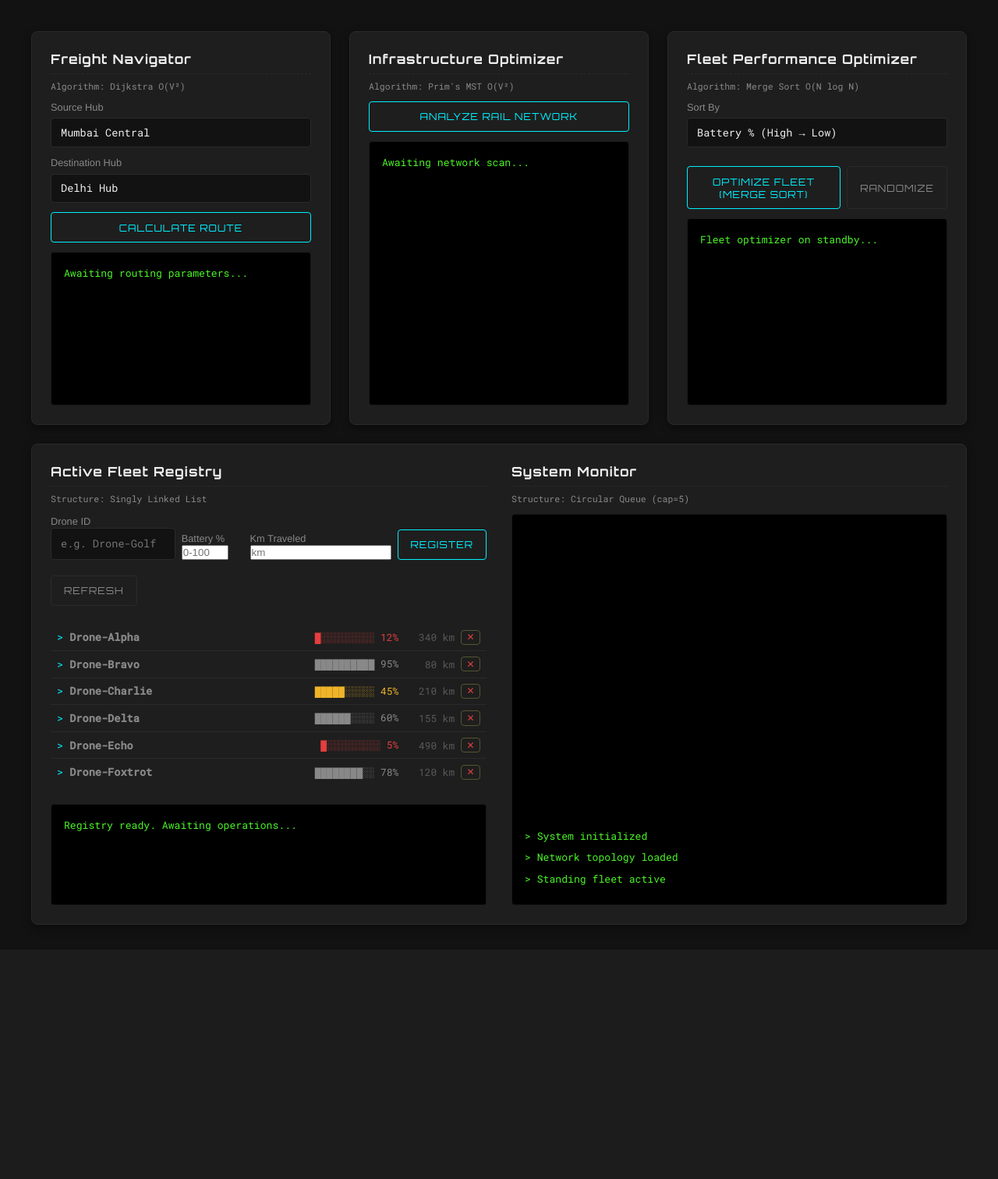
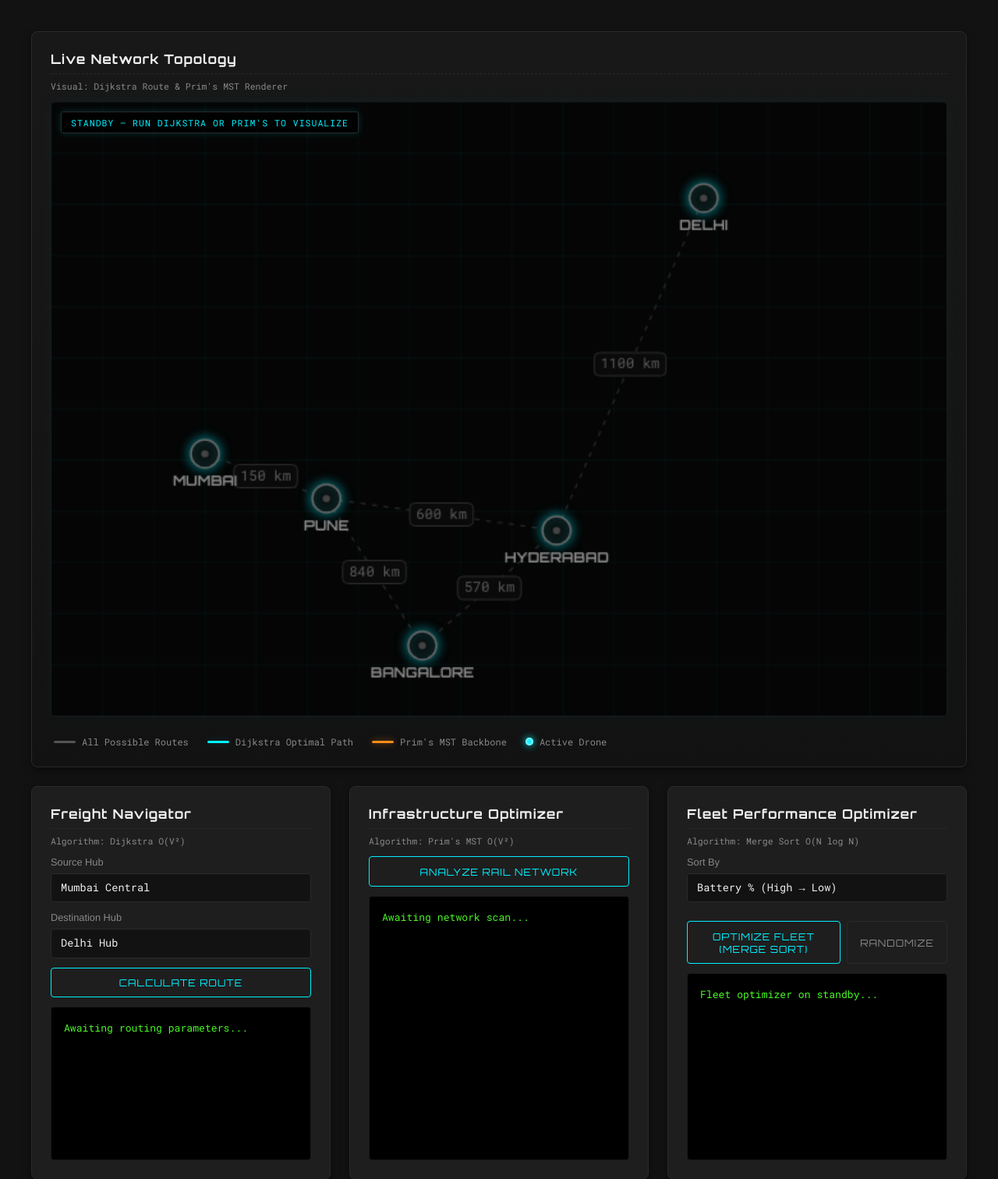
Before and after one commit to aadit19R/DAA-project, a Flask app: page / in a window 1280 px wide. Shown: the part 131-1643 px from the top of the page at 78% size. Before the commit the page ends 1324 px from the top, so only its background shows below. Run offline with Flask 3, Linux system fonts and the light colour scheme.

Commit message:
added map

```diff
--- a/MetroGrid_Project/backend/algorithms.py
+++ b/MetroGrid_Project/backend/algorithms.py
@@ -148,6 +148,9 @@ def optimize_infrastructure():
 
         if u_node != -1 and v_node != -1:
             visited[v_node] = True
+            # Edges are appended in the exact order Prim's selects them,
+            # so mst_edges[0] is step 1, mst_edges[1] is step 2, etc.
+            # The frontend relies on this chronological ordering for animation.
             mst_edges.append((hub_names[u_node], hub_names[v_node], min_weight))
             total_cost  += min_weight
             edges_added += 1
--- a/MetroGrid_Project/frontend/static/css/style.css
+++ b/MetroGrid_Project/frontend/static/css/style.css
@@ -245,3 +245,106 @@ select:focus, input:focus {
     content: "> ";
     color:   var(--cyan);
 }
+
+/* =============================================================================
+   Dynamic Network Map — Canvas Visualization Panel
+   ============================================================================= */
+
+#panel-map {
+    /* Map panel gets extra visual prominence as the focal point */
+    background: linear-gradient(180deg, #181818 0%, #121212 100%);
+}
+
+.map-container {
+    position:        relative;
+    width:           100%;
+    background:      #050505;
+    border:          1px solid #1a1a1a;
+    border-radius:   6px;
+    overflow:        hidden;
+    box-shadow:      inset 0 0 25px rgba(0, 0, 0, 0.95),
+                     0 0 20px rgba(0, 240, 255, 0.04);
+}
+
+#network-map {
+    display:      block;
+    width:        100%;
+    height:       auto;
+    aspect-ratio: 700 / 480;
+}
+
+.map-status {
+    position:      absolute;
+    top:           0.75rem;
+    left:          0.75rem;
+    padding:       0.35rem 0.75rem;
+    background:    rgba(0, 0, 0, 0.75);
+    border:        1px solid var(--card-border);
+    border-radius: 3px;
+    color:         var(--cyan);
+    font-family:   var(--font-mono);
+    font-size:     0.72rem;
+    letter-spacing: 1px;
+    text-transform: uppercase;
+    box-shadow:    0 0 10px var(--cyan-glow);
+    pointer-events: none;
+    transition:    color 0.3s, box-shadow 0.3s, border-color 0.3s;
+}
+
+.map-status.mode-dijkstra {
+    color:        var(--cyan);
+    border-color: var(--cyan);
+    box-shadow:   0 0 12px var(--cyan-glow);
+}
+
+.map-status.mode-prim {
+    color:        #ff8c1a;
+    border-color: #ff8c1a;
+    box-shadow:   0 0 12px rgba(255, 140, 26, 0.3);
+}
+
+.map-legend {
+    display:       flex;
+    flex-wrap:     wrap;
+    gap:           1.5rem;
+    padding:       0.5rem 0.25rem 0 0.25rem;
+    font-family:   var(--font-mono);
+    font-size:     0.75rem;
+    color:         var(--text-muted);
+    margin-top:    0.25rem;
+}
+
+.legend-item {
+    display:     flex;
+    align-items: center;
+    gap:         0.5rem;
+}
+
+.legend-line {
+    display:       inline-block;
+    width:         1.75rem;
+    height:        3px;
+    border-radius: 2px;
+}
+
+.legend-line.base   { background: #555; }
+.legend-line.cyan   {
+    background: var(--cyan);
+    box-shadow: 0 0 8px var(--cyan-glow);
+}
+.legend-line.orange {
+    background: #ff8c1a;
+    box-shadow: 0 0 8px rgba(255, 140, 26, 0.5);
+}
+
+.legend-dot {
+    display:       inline-block;
+    width:         10px;
+    height:        10px;
+    border-radius: 50%;
+}
+
+.legend-dot.cyan {
+    background: var(--cyan);
+    box-shadow: 0 0 10px var(--cyan), 0 0 4px #fff inset;
+}
--- /dev/null
+++ b/MetroGrid_Project/frontend/static/js/map.js
@@ -0,0 +1,471 @@
+/**
+ * map.js — MetroGrid Dynamic Network Map
+ *
+ * A pure-visualization layer. Renders the 5-hub Indian supply network on an
+ * HTML5 Canvas and reacts to backend algorithm results via updateMap().
+ *
+ *   updateMap('dijkstra', { route: [...], cost })     — Cyan path + drone
+ *   updateMap('prim',     { edges: [[a,b,c],...] })   — Orange MST backbone
+ *   updateMap('reset')                                 — Clear all highlights
+ *
+ * No fetch() calls. No backend coupling — just takes the data the backend
+ * already returns and redraws the canvas.
+ */
+
+'use strict';
+
+// ---------------------------------------------------------------------------
+// STATIC CONFIG — Node positions + adjacency edges (must mirror backend)
+// ---------------------------------------------------------------------------
+const MAP_CONFIG = {
+    canvasId: 'network-map',
+
+    // Internal design resolution. CSS scales the canvas responsively but
+    // all drawing coordinates are in this fixed 700x480 space.
+    width:  700,
+    height: 480,
+
+    // Hardcoded (x, y) positions loosely based on real Indian geography:
+    //   Delhi (north), Mumbai (west), Pune (near Mumbai), Hyderabad (central),
+    //   Bangalore (south).
+    nodes: {
+        'Mumbai Central': { x: 120, y: 275, label: 'MUMBAI'    },
+        'Pune Outpost':   { x: 215, y: 310, label: 'PUNE'      },
+        'Bangalore Apex': { x: 290, y: 425, label: 'BANGALORE' },
+        'Hyderabad Core': { x: 395, y: 335, label: 'HYDERABAD' },
+        'Delhi Hub':      { x: 510, y: 75,  label: 'DELHI'     },
+    },
+
+    // All possible edges from the backend adjacency matrix (config.py).
+    // Stored as [from, to, cost_km]. These are the faint gray background lines.
+    edges: [
+        ['Mumbai Central', 'Pune Outpost',     150],
+        ['Pune Outpost',   'Hyderabad Core',   600],
+        ['Pune Outpost',   'Bangalore Apex',   840],
+        ['Hyderabad Core', 'Bangalore Apex',   570],
+        ['Hyderabad Core', 'Delhi Hub',       1100],
+    ],
+
+    colors: {
+        bg:          '#050505',
+        gridLine:    'rgba(0, 240, 255, 0.04)',
+
+        baseEdge:    'rgba(150, 150, 150, 0.22)',
+        baseLabel:   '#5a5a5a',
+
+        cyan:        '#00f0ff',
+        cyanGlow:    'rgba(0, 240, 255, 0.55)',
+
+        orange:      '#ff8c1a',
+        orangeGlow:  'rgba(255, 140, 26, 0.55)',
+
+        nodeFill:    '#0a0a0a',
+        nodeStroke:  '#00f0ff',
+        nodeLabel:   '#f0f0f0',
+
+        droneCore:   '#ffffff',
+    },
+};
+
+// ---------------------------------------------------------------------------
+// MUTABLE STATE — Updated by updateMap(); consumed by draw loop
+// ---------------------------------------------------------------------------
+const mapState = {
+    type:        null,  // 'dijkstra' | 'prim' | null
+    pathNodes:   [],    // Ordered hub names for Dijkstra path
+    mstEdges:    [],    // [[from, to, cost, step], ...] — grows as animation plays
+    droneT:      0,     // Progress [0..1] of drone along full path
+    pulsePhase:  0,     // Shared animation phase for pulses/glows
+    mstTimeouts: [],    // IDs of pending setTimeout calls for MST animation
+};
+
+let mapAnimHandle = null;
+
+// ---------------------------------------------------------------------------
+// INIT — Called on DOM ready; sets canvas size and kicks off animation loop
+// ---------------------------------------------------------------------------
+function initMap() {
+    const canvas = document.getElementById(MAP_CONFIG.canvasId);
+    if (!canvas) return;
+
+    canvas.width  = MAP_CONFIG.width;
+    canvas.height = MAP_CONFIG.height;
+
+    startMapAnimation();
+}
+
+function startMapAnimation() {
+    if (mapAnimHandle) cancelAnimationFrame(mapAnimHandle);
+    let last = performance.now();
+
+    const tick = (now) => {
+        const dt = Math.min((now - last) / 1000, 0.1);
+        last = now;
+
+        mapState.pulsePhase += dt * 2.2;
+
+        // Advance drone only while a Dijkstra path is active
+        if (mapState.type === 'dijkstra' && mapState.pathNodes.length > 1) {
+            const segCount = mapState.pathNodes.length - 1;
+            // Drone traverses one segment every ~1.4 seconds, then loops
+            mapState.droneT += dt / (segCount * 1.4);
+            if (mapState.droneT > 1) mapState.droneT = 0;
+        }
+
+        drawMap();
+        mapAnimHandle = requestAnimationFrame(tick);
+    };
+
+    mapAnimHandle = requestAnimationFrame(tick);
+}
+
+// ---------------------------------------------------------------------------
+// UTILITY — Produce a canonical key for an undirected edge
+// ---------------------------------------------------------------------------
+function _edgeKey(a, b) {
+    return [a, b].sort().join('|');
+}
+
+function _findEdge(a, b) {
+    const target = _edgeKey(a, b);
+    return MAP_CONFIG.edges.find(e => _edgeKey(e[0], e[1]) === target);
+}
+
+// ---------------------------------------------------------------------------
+// MAIN DRAW — Called every frame by the animation loop
+// ---------------------------------------------------------------------------
+function drawMap() {
+    const canvas = document.getElementById(MAP_CONFIG.canvasId);
+    if (!canvas) return;
+    const ctx = canvas.getContext('2d');
+    const { width: W, height: H } = canvas;
+
+    // 1. Background + grid
+    ctx.fillStyle = MAP_CONFIG.colors.bg;
+    ctx.fillRect(0, 0, W, H);
+    _drawGrid(ctx, W, H);
+
+    // 2. Compute which edges are highlighted (to dim them in the base pass)
+    const highlightKeys = new Set();
+    if (mapState.type === 'dijkstra') {
+        for (let i = 0; i < mapState.pathNodes.length - 1; i++) {
+            highlightKeys.add(_edgeKey(mapState.pathNodes[i], mapState.pathNodes[i + 1]));
+        }
+    } else if (mapState.type === 'prim') {
+        // mstEdges grows one entry per animation step: [from, to, cost, step]
+        mapState.mstEdges.forEach(([a, b]) => highlightKeys.add(_edgeKey(a, b)));
+    }
+
+    // 3. Draw all base (faint gray) edges — skip ones that will be highlighted
+    MAP_CONFIG.edges.forEach(([a, b, cost]) => {
+        if (!highlightKeys.has(_edgeKey(a, b))) {
+            _drawEdge(ctx, a, b, cost, 'base');
+        }
+    });
+
+    // 4. Draw highlighted edges on top
+    if (mapState.type === 'dijkstra') {
+        for (let i = 0; i < mapState.pathNodes.length - 1; i++) {
+            const a = mapState.pathNodes[i];
+            const b = mapState.pathNodes[i + 1];
+            const edge = _findEdge(a, b);
+            _drawEdge(ctx, a, b, edge ? edge[2] : '', 'cyan');
+        }
+    } else if (mapState.type === 'prim') {
+        // Each entry: [from, to, cost, step].  Label format: "[N] cost km"
+        mapState.mstEdges.forEach(([a, b, cost, step]) => {
+            const label = `[${step}] ${cost} km`;
+            _drawEdge(ctx, a, b, label, 'orange');
+        });
+    }
+
+    // 5. Nodes go on top of edges
+    Object.entries(MAP_CONFIG.nodes).forEach(([name, pos]) => {
+        const isOnPath =
+            (mapState.type === 'dijkstra' && mapState.pathNodes.includes(name)) ||
+            (mapState.type === 'prim' && mapState.mstEdges.some(([a, b]) => a === name || b === name));
+        _drawNode(ctx, name, pos, isOnPath);
+    });
+
+    // 6. Drone moves only on Dijkstra path
+    if (mapState.type === 'dijkstra' && mapState.pathNodes.length > 1) {
+        _drawDrone(ctx);
+    }
+}
+
+// ---------------------------------------------------------------------------
+// DRAW HELPERS
+// ---------------------------------------------------------------------------
+
+function _drawGrid(ctx, W, H) {
+    ctx.save();
+    ctx.strokeStyle = MAP_CONFIG.colors.gridLine;
+    ctx.lineWidth = 1;
+    for (let x = 0; x <= W; x += 40) {
+        ctx.beginPath(); ctx.moveTo(x, 0); ctx.lineTo(x, H); ctx.stroke();
+    }
+    for (let y = 0; y <= H; y += 40) {
+        ctx.beginPath(); ctx.moveTo(0, y); ctx.lineTo(W, y); ctx.stroke();
+    }
+    ctx.restore();
+}
+
+function _drawEdge(ctx, aName, bName, cost, style) {
+    const p1 = MAP_CONFIG.nodes[aName];
+    const p2 = MAP_CONFIG.nodes[bName];
+    if (!p1 || !p2) return;
+
+    ctx.save();
+
+    // Stroke style per mode
+    if (style === 'cyan') {
+        ctx.strokeStyle = MAP_CONFIG.colors.cyan;
+        ctx.lineWidth   = 4;
+        ctx.shadowColor = MAP_CONFIG.colors.cyanGlow;
+        ctx.shadowBlur  = 14;
+        ctx.lineCap     = 'round';
+    } else if (style === 'orange') {
+        ctx.strokeStyle = MAP_CONFIG.colors.orange;
+        ctx.lineWidth   = 4;
+        ctx.shadowColor = MAP_CONFIG.colors.orangeGlow;
+        ctx.shadowBlur  = 14;
+        ctx.lineCap     = 'round';
+    } else {
+        ctx.strokeStyle = MAP_CONFIG.colors.baseEdge;
+        ctx.lineWidth   = 1.3;
+        ctx.setLineDash([4, 5]);
+    }
+
+    ctx.beginPath();
+    ctx.moveTo(p1.x, p1.y);
+    ctx.lineTo(p2.x, p2.y);
+    ctx.stroke();
+    ctx.restore();
+
+    // Edge weight label (pill in the middle)
+    if (cost !== undefined && cost !== '') {
+        const mx = (p1.x + p2.x) / 2;
+        const my = (p1.y + p2.y) / 2;
+
+        ctx.save();
+        ctx.font         = '11px "Roboto Mono", monospace';
+        ctx.textAlign    = 'center';
+        ctx.textBaseline = 'middle';
+
+        // Accept either a pre-formatted string (e.g. "[1] 150 km") or a raw number
+        const label = typeof cost === 'string' ? cost : `${cost} km`;
+        const w = ctx.measureText(label).width + 10;
+
+        // Background pill
+        ctx.fillStyle = '#0a0a0a';
+        ctx.strokeStyle =
+            style === 'cyan'   ? MAP_CONFIG.colors.cyan   :
+            style === 'orange' ? MAP_CONFIG.colors.orange :
+                                 '#2a2a2a';
+        ctx.lineWidth = 1;
+        _roundedRect(ctx, mx - w / 2, my - 9, w, 18, 4);
+        ctx.fill();
+        ctx.stroke();
+
+        // Label text
+        ctx.fillStyle =
+            style === 'cyan'   ? MAP_CONFIG.colors.cyan    :
+            style === 'orange' ? MAP_CONFIG.colors.orange  :
+                                 MAP_CONFIG.colors.baseLabel;
+        ctx.fillText(label, mx, my);
+        ctx.restore();
+    }
+}
+
+function _roundedRect(ctx, x, y, w, h, r) {
+    ctx.beginPath();
+    ctx.moveTo(x + r, y);
+    ctx.lineTo(x + w - r, y);
+    ctx.quadraticCurveTo(x + w, y, x + w, y + r);
+    ctx.lineTo(x + w, y + h - r);
+    ctx.quadraticCurveTo(x + w, y + h, x + w - r, y + h);
+    ctx.lineTo(x + r, y + h);
+    ctx.quadraticCurveTo(x, y + h, x, y + h - r);
+    ctx.lineTo(x, y + r);
+    ctx.quadraticCurveTo(x, y, x + r, y);
+    ctx.closePath();
+}
+
+function _drawNode(ctx, name, pos, isActive) {
+    const pulse = 1 + Math.sin(mapState.pulsePhase) * 0.15;
+    const ringColor =
+        mapState.type === 'prim' && isActive
+            ? MAP_CONFIG.colors.orange
+            : MAP_CONFIG.colors.cyan;
+    const glowColor =
+        mapState.type === 'prim' && isActive
+            ? MAP_CONFIG.colors.orangeGlow
+            : MAP_CONFIG.colors.cyanGlow;
+
+    // Outer ring
+    ctx.save();
+    ctx.shadowColor = glowColor;
+    ctx.shadowBlur  = isActive ? 18 : 10;
+    ctx.fillStyle   = MAP_CONFIG.colors.nodeFill;
+    ctx.strokeStyle = isActive ? ringColor : '#666';
+    ctx.lineWidth   = isActive ? 2.5 : 1.5;
+    ctx.beginPath();
+    ctx.arc(pos.x, pos.y, 11, 0, Math.PI * 2);
+    ctx.fill();
+    ctx.stroke();
+    ctx.restore();
+
+    // Inner pulsing dot
+    ctx.save();
+    ctx.fillStyle = isActive ? ringColor : '#444';
+    ctx.beginPath();
+    ctx.arc(pos.x, pos.y, (isActive ? 3.5 : 2.5) * pulse, 0, Math.PI * 2);
+    ctx.fill();
+    ctx.restore();
+
+    // Label below the node
+    ctx.save();
+    ctx.font         = 'bold 11px "Orbitron", sans-serif';
+    ctx.fillStyle    = isActive ? MAP_CONFIG.colors.nodeLabel : '#888';
+    ctx.textAlign    = 'center';
+    ctx.textBaseline = 'top';
+    ctx.fillText(pos.label, pos.x, pos.y + 16);
+    ctx.restore();
+}
+
+function _drawDrone(ctx) {
+    const nodes = mapState.pathNodes;
+    const segCount = nodes.length - 1;
+
+    // Map overall droneT [0..1] → (segment index, local segment t)
+    const totalT = mapState.droneT * segCount;
+    const segIdx = Math.min(Math.floor(totalT), segCount - 1);
+    const segT   = totalT - segIdx;
+
+    const a = MAP_CONFIG.nodes[nodes[segIdx]];
+    const b = MAP_CONFIG.nodes[nodes[segIdx + 1]];
+    if (!a || !b) return;
+
+    const x = a.x + (b.x - a.x) * segT;
+    const y = a.y + (b.y - a.y) * segT;
+
+    // Pulsing halo (radial gradient)
+    const halo = 10 + Math.sin(mapState.pulsePhase * 3) * 3;
+    ctx.save();
+    const grad = ctx.createRadialGradient(x, y, 1, x, y, halo + 12);
+    grad.addColorStop(0,   'rgba(0, 240, 255, 0.85)');
+    grad.addColorStop(0.5, 'rgba(0, 240, 255, 0.25)');
+    grad.addColorStop(1,   'rgba(0, 240, 255, 0)');
+    ctx.fillStyle = grad;
+    ctx.beginPath();
+    ctx.arc(x, y, halo + 12, 0, Math.PI * 2);
+    ctx.fill();
+    ctx.restore();
+
+    // Core white dot with cyan glow
+    ctx.save();
+    ctx.fillStyle   = MAP_CONFIG.colors.droneCore;
+    ctx.shadowColor = MAP_CONFIG.colors.cyan;
+    ctx.shadowBlur  = 22;
+    ctx.beginPath();
+    ctx.arc(x, y, 4.5, 0, Math.PI * 2);
+    ctx.fill();
+    ctx.restore();
+
+    // Tiny rotor cross to suggest a drone silhouette
+    ctx.save();
+    ctx.strokeStyle = MAP_CONFIG.colors.cyan;
+    ctx.lineWidth   = 1.2;
+    ctx.beginPath();
+    ctx.moveTo(x - 7, y); ctx.lineTo(x + 7, y);
+    ctx.moveTo(x, y - 7); ctx.lineTo(x, y + 7);
+    ctx.stroke();
+    ctx.restore();
+}
+
+// ---------------------------------------------------------------------------
+// PUBLIC API — Called by ui.js after algorithm results are displayed
+// ---------------------------------------------------------------------------
+/**
+ * Redraws the canvas with new highlighted layers based on algorithm output.
+ *
+ * @param {string} type - One of 'dijkstra', 'prim', 'reset'
+ * @param {Object} data - Payload shape depends on type:
+ *     dijkstra → { route: string[], cost?: number }
+ *     prim     → { edges:  [[from, to, cost], ...], total_cost?: number }
+ *     reset    → (ignored)
+ */
+function updateMap(type, data = {}) {
+    const statusEl = document.getElementById('map-status');
+
+    // Always cancel any in-flight MST animation before switching modes
+    mapState.mstTimeouts.forEach(id => clearTimeout(id));
+    mapState.mstTimeouts = [];
+
+    if (type === 'dijkstra') {
+        const route = Array.isArray(data.route) ? data.route
+                    : Array.isArray(data.path)  ? data.path
+                    : [];
+        mapState.type      = 'dijkstra';
+        mapState.pathNodes = route.slice();
+        mapState.mstEdges  = [];
+        mapState.droneT    = 0;
+        if (statusEl) {
+            statusEl.className = 'map-status mode-dijkstra';
+            statusEl.textContent = route.length > 1
+                ? `DIJKSTRA ACTIVE — ${route.length - 1} hop${route.length - 1 === 1 ? '' : 's'}${data.cost ? ' · ' + data.cost + ' km' : ''}`
+                : 'DIJKSTRA ACTIVE';
+        }
+
+    } else if (type === 'prim') {
+        const edges = Array.isArray(data.edges) ? data.edges : [];
+
+        mapState.type      = 'prim';
+        mapState.mstEdges  = [];   // Start empty — edges appear one by one
+        mapState.pathNodes = [];
+
+        if (statusEl) {
+            statusEl.className   = 'map-status mode-prim';
+            statusEl.textContent = edges.length
+                ? `PRIM'S MST — animating ${edges.length} link${edges.length === 1 ? '' : 's'}…`
+                : "PRIM'S MST ACTIVE";
+        }
+
+        // Schedule each edge to materialise 800 ms after the previous one.
+        // Each tuple stored as [from, to, cost, stepNumber] so the draw loop
+        // can render the "[N] cost km" label without any extra lookup.
+        edges.forEach(([from, to, cost], index) => {
+            const step = index + 1;
+            const id = setTimeout(() => {
+                mapState.mstEdges.push([from, to, cost, step]);
+
+                // Update the status bar once the final edge lands
+                if (step === edges.length && statusEl) {
+                    statusEl.textContent = `PRIM'S MST — ${edges.length} backbone link${edges.length === 1 ? '' : 's'}${data.total_cost ? ' · ' + data.total_cost + ' km' : ''}`;
+                }
+            }, index * 800);
+            mapState.mstTimeouts.push(id);
+        });
+
+    } else if (type === 'reset') {
+        mapState.type      = null;
+        mapState.pathNodes = [];
+        mapState.mstEdges  = [];
+        if (statusEl) {
+            statusEl.className   = 'map-status';
+            statusEl.textContent = 'STANDBY — Run Dijkstra or Prim\'s to visualize';
+        }
+    }
+
+    // Immediate redraw (the animation loop will continue refreshing after)
+    drawMap();
+}
+
+// ---------------------------------------------------------------------------
+// BOOTSTRAP — Start the map once the DOM is ready
+// ---------------------------------------------------------------------------
+if (document.readyState === 'loading') {
+    document.addEventListener('DOMContentLoaded', initMap);
+} else {
+    initMap();
+}
--- a/MetroGrid_Project/frontend/static/js/ui.js
+++ b/MetroGrid_Project/frontend/static/js/ui.js
@@ -95,6 +95,11 @@ function displayRouteResult(source, destination, route, cost) {
         `  ${routeStr}`
     );
     typeWriterEffect('nav-output', text, 12);
+
+    // --- Visual map sync: highlight Dijkstra path + launch drone animation ---
+    if (typeof updateMap === 'function') {
+        updateMap('dijkstra', { route, cost });
+    }
 }
 
 /**
@@ -170,6 +175,11 @@ function displayInfrastructureResult(edges, totalCost) {
     treeLines.forEach(l => lines.push(`> ${l}`));
 
     typeWriterEffect('infra-output', lines.join('\n'), 8);
+
+    // --- Visual map sync: highlight MST backbone in bright orange ---
+    if (typeof updateMap === 'function') {
+        updateMap('prim', { edges, total_cost: totalCost });
+    }
 }
 
 /**
--- a/MetroGrid_Project/frontend/templates/index.html
+++ b/MetroGrid_Project/frontend/templates/index.html
@@ -20,6 +20,24 @@
 
         <!-- Main Grid -->
         <main class="grid-container">
+
+            <!-- Panel 0 — Dynamic Network Map (Canvas Visualization) -->
+            <section class="card span-full" id="panel-map">
+                <h2>Live Network Topology</h2>
+                <p class="algo-tag">Visual: Dijkstra Route & Prim's MST Renderer</p>
+
+                <div class="map-container">
+                    <canvas id="network-map"></canvas>
+                    <div class="map-status" id="map-status">STANDBY — Run Dijkstra or Prim's to visualize</div>
+                </div>
+
+                <div class="map-legend">
+                    <div class="legend-item"><span class="legend-line base"></span> All Possible Routes</div>
+                    <div class="legend-item"><span class="legend-line cyan"></span> Dijkstra Optimal Path</div>
+                    <div class="legend-item"><span class="legend-line orange"></span> Prim's MST Backbone</div>
+                    <div class="legend-item"><span class="legend-dot cyan"></span> Active Drone</div>
+                </div>
+            </section>
 
             <!-- Panel 1 — Freight Navigator (Dijkstra) -->
             <section class="card" id="panel-navigate">
@@ -144,6 +162,7 @@
         3. main.js  — wires api → ui via event listeners (depends on both)
     -->
     <script src="{{ url_for('static', filename='js/api.js') }}"></script>
+    <script src="{{ url_for('static', filename='js/map.js') }}"></script>
     <script src="{{ url_for('static', filename='js/ui.js') }}"></script>
     <script src="{{ url_for('static', filename='js/main.js') }}"></script>
 
```
